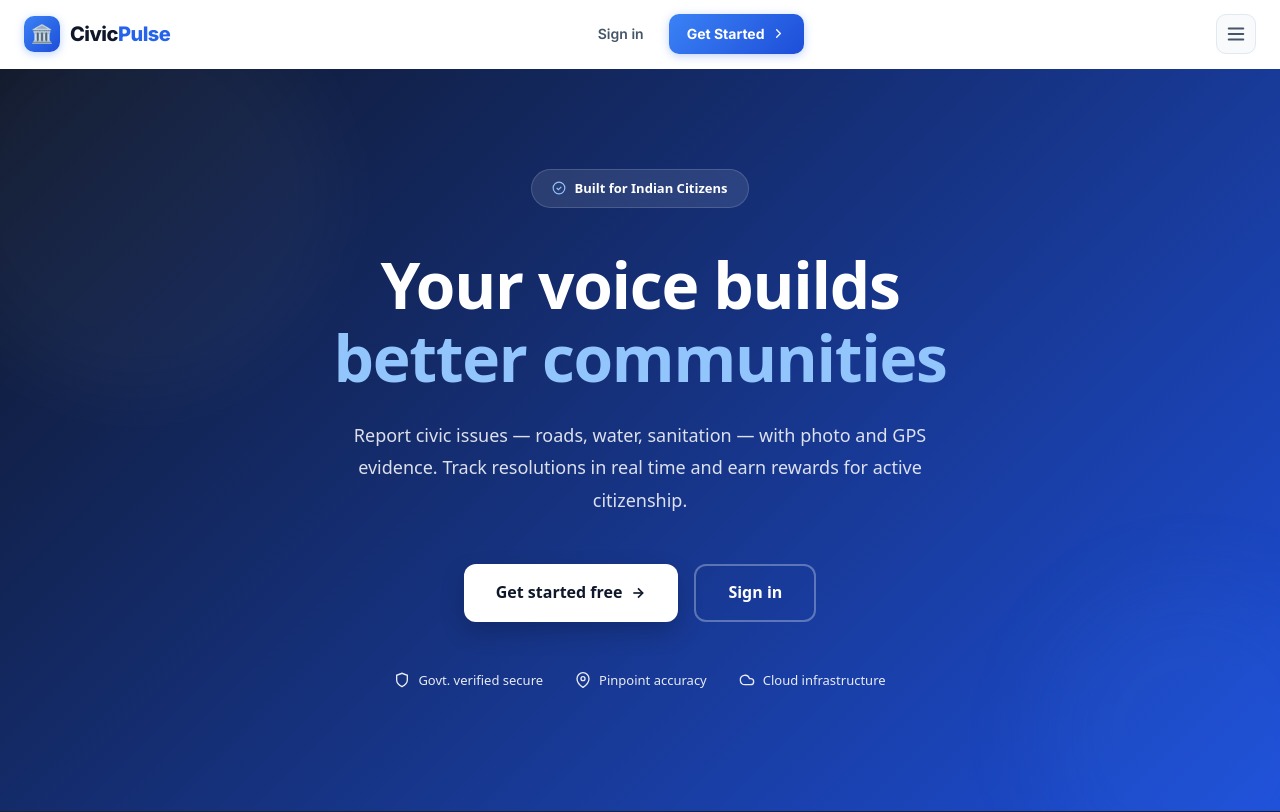
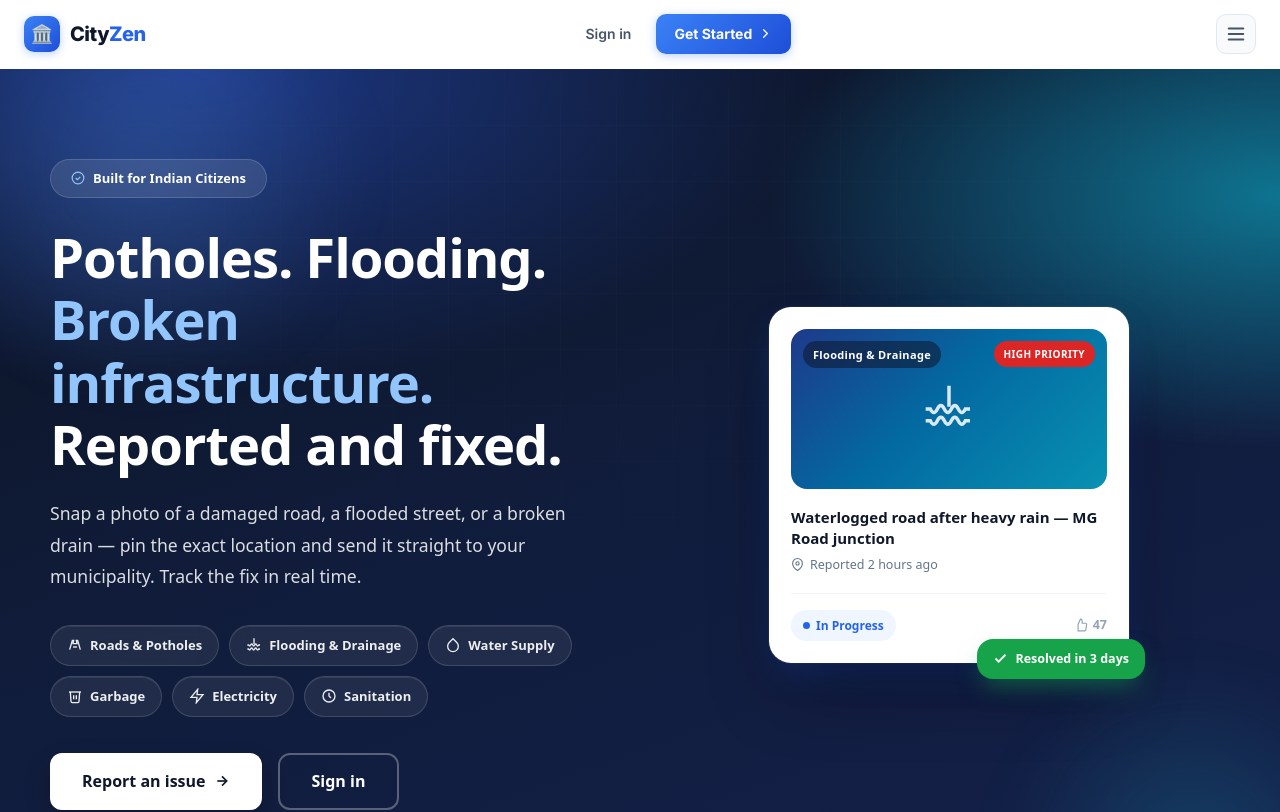
Before and after one commit to Devcodjs/SN_BOSE, a React (Vite) app in the folder frontend/: page / in a window 1280 px wide. Shown: the top 812 px of the page. Built offline with nearby package versions, Linux system fonts and the light colour scheme; no server answers.

Commit message:
Rename CivicPulse to CityZen

```diff
--- a/frontend/index.html
+++ b/frontend/index.html
@@ -4,15 +4,29 @@
     <meta charset="UTF-8" />
     <link rel="icon" type="image/svg+xml" href="/favicon.svg" />
     <meta name="viewport" content="width=device-width, initial-scale=1.0" />
-    <meta name="description" content="CivicPulse — Report civic issues, track resolutions, earn rewards. A modern GovTech platform for building better communities." />
-    <meta name="keywords" content="civic issues, complaint reporting, governance, community, roads, garbage, water, electricity" />
+    <meta
+      name="description"
+      content="CityZen — Report civic issues, track resolutions, earn rewards. A modern GovTech platform for building better communities."
+    />
+    <meta
+      name="keywords"
+      content="civic issues, complaint reporting, governance, community, roads, garbage, water, electricity"
+    />
     <meta name="theme-color" content="#6366F1" />
-    <title>CivicPulse — Citizen Issue Reporting Platform</title>
+    <title>CityZen — Citizen Issue Reporting Platform</title>
+
     <link rel="preconnect" href="https://fonts.googleapis.com" />
     <link rel="preconnect" href="https://fonts.gstatic.com" crossorigin />
-    <link href="https://fonts.googleapis.com/css2?family=Inter:wght@300;400;500;600;700;800;900&display=swap" rel="stylesheet" />
-    <link rel="stylesheet" href="https://unpkg.com/leaflet@1.9.4/dist/leaflet.css" />
+    <link
+      href="https://fonts.googleapis.com/css2?family=Inter:wght@300;400;500;600;700;800;900&display=swap"
+      rel="stylesheet"
+    />
+    <link
+      rel="stylesheet"
+      href="https://unpkg.com/leaflet@1.9.4/dist/leaflet.css"
+    />
   </head>
+
   <body>
     <div id="root"></div>
     <script type="module" src="/src/main.jsx"></script>
--- a/frontend/src/components/layout/Navbar.jsx
+++ b/frontend/src/components/layout/Navbar.jsx
@@ -427,7 +427,7 @@ export default function Navbar() {
           <Link to="/" style={styles.logoWrap}>
             <div style={styles.logoIcon}>🏛️</div>
             <span style={styles.logoText}>
-              Civic<span style={styles.logoAccent}>Pulse</span>
+              City<span style={styles.logoAccent}>Zen</span>
             </span>
           </Link>
 
--- a/frontend/src/pages/LandingPage.jsx
+++ b/frontend/src/pages/LandingPage.jsx
@@ -46,6 +46,103 @@ function FeatCard({ title, desc, icon }) {
   );
 }
 
+const categories = [
+  { label: 'Roads & Potholes', icon: <svg width="16" height="16" viewBox="0 0 24 24" fill="none" stroke="currentColor" strokeWidth="2"><path d="M4 19l4-14h2l-1 5h6l-1-5h2l4 14"/><path d="M9 15h6"/></svg> },
+  { label: 'Flooding & Drainage', icon: <svg width="16" height="16" viewBox="0 0 24 24" fill="none" stroke="currentColor" strokeWidth="2"><path d="M2 12h2c1 2 2 2 3 0s2-2 3 0 2 2 3 0 2-2 3 0 2 2 3 0h2"/><path d="M2 18h2c1 2 2 2 3 0s2-2 3 0 2 2 3 0 2-2 3 0 2 2 3 0h2"/><path d="M12 2v9"/></svg> },
+  { label: 'Water Supply', icon: <svg width="16" height="16" viewBox="0 0 24 24" fill="none" stroke="currentColor" strokeWidth="2"><path d="M12 2.69l5.66 5.66a8 8 0 1 1-11.31 0z"/></svg> },
+  { label: 'Garbage', icon: <svg width="16" height="16" viewBox="0 0 24 24" fill="none" stroke="currentColor" strokeWidth="2"><path d="M3 6h18"/><path d="M19 6l-1 14a2 2 0 0 1-2 2H8a2 2 0 0 1-2-2L5 6"/><path d="M10 11v6M14 11v6"/></svg> },
+  { label: 'Electricity', icon: <svg width="16" height="16" viewBox="0 0 24 24" fill="none" stroke="currentColor" strokeWidth="2"><polygon points="13 2 3 14 12 14 11 22 21 10 12 10 13 2"/></svg> },
+  { label: 'Sanitation', icon: <svg width="16" height="16" viewBox="0 0 24 24" fill="none" stroke="currentColor" strokeWidth="2"><circle cx="12" cy="12" r="9"/><path d="M12 7v5l3 3"/></svg> },
+];
+
+function CategoryChip({ label, icon }) {
+  return (
+    <span style={{
+      display: 'inline-flex', alignItems: 'center', gap: '7px',
+      background: 'rgba(255,255,255,0.07)', border: '1px solid rgba(255,255,255,0.14)',
+      backdropFilter: 'blur(8px)', WebkitBackdropFilter: 'blur(8px)',
+      color: 'rgba(255,255,255,0.92)', fontSize: '13px', fontWeight: 600,
+      padding: '9px 16px', borderRadius: '99px', whiteSpace: 'nowrap',
+      boxShadow: 'inset 0 1px 0 rgba(255,255,255,0.08)',
+    }}>
+      {icon}{label}
+    </span>
+  );
+}
+
+function IssuePreviewCard() {
+  return (
+    <div style={{
+      background: '#fff', borderRadius: '22px', padding: '22px',
+      boxShadow: '0 35px 70px -20px rgba(2,6,23,0.55), 0 15px 35px -10px rgba(37,99,235,0.35), 0 0 0 1px rgba(255,255,255,0.06)',
+      width: '100%', maxWidth: '360px', position: 'relative',
+    }}>
+      {/* Photo area */}
+      <div style={{
+        height: '160px', borderRadius: '16px', marginBottom: '18px',
+        background: 'linear-gradient(135deg, #1e3a8a 0%, #0369a1 45%, #0891b2 100%)',
+        position: 'relative', overflow: 'hidden',
+        display: 'flex', alignItems: 'center', justifyContent: 'center',
+      }}>
+        <svg width="56" height="56" viewBox="0 0 24 24" fill="none" stroke="rgba(255,255,255,0.85)" strokeWidth="1.5">
+          <path d="M2 12h2c1 2 2 2 3 0s2-2 3 0 2 2 3 0 2-2 3 0 2 2 3 0h2" />
+          <path d="M2 17h2c1 2 2 2 3 0s2-2 3 0 2 2 3 0 2-2 3 0 2 2 3 0h2" />
+          <path d="M12 2v9" />
+        </svg>
+        <span style={{
+          position: 'absolute', top: '12px', left: '12px',
+          background: 'rgba(15,23,42,0.55)', backdropFilter: 'blur(6px)',
+          color: '#fff', fontSize: '11px', fontWeight: 700,
+          padding: '5px 10px', borderRadius: '99px', letterSpacing: '0.03em',
+        }}>
+          Flooding & Drainage
+        </span>
+        <span style={{
+          position: 'absolute', top: '12px', right: '12px',
+          background: '#dc2626', color: '#fff', fontSize: '10px', fontWeight: 800,
+          padding: '5px 10px', borderRadius: '99px', letterSpacing: '0.04em', textTransform: 'uppercase',
+        }}>
+          High priority
+        </span>
+      </div>
+
+      <h4 style={{ fontSize: '15px', fontWeight: 800, color: '#0f172a', marginBottom: '6px', lineHeight: 1.4 }}>
+        Waterlogged road after heavy rain — MG Road junction
+      </h4>
+      <div style={{ display: 'flex', alignItems: 'center', gap: '6px', color: '#64748b', fontSize: '12.5px', marginBottom: '18px' }}>
+        <svg width="13" height="13" viewBox="0 0 24 24" fill="none" stroke="currentColor" strokeWidth="2"><path d="M21 10c0 7-9 13-9 13s-9-6-9-13a9 9 0 0 1 18 0z"/><circle cx="12" cy="10" r="3"/></svg>
+        Reported 2 hours ago
+      </div>
+
+      <div style={{ display: 'flex', alignItems: 'center', justifyContent: 'space-between', paddingTop: '16px', borderTop: '1px solid #f1f5f9' }}>
+        <span style={{
+          display: 'inline-flex', alignItems: 'center', gap: '6px',
+          background: '#eff6ff', color: '#2563eb', fontSize: '12px', fontWeight: 700,
+          padding: '6px 12px', borderRadius: '99px',
+        }}>
+          <span style={{ width: '7px', height: '7px', borderRadius: '50%', background: '#2563eb' }} />
+          In Progress
+        </span>
+        <span style={{ display: 'flex', alignItems: 'center', gap: '5px', color: '#94a3b8', fontSize: '12.5px', fontWeight: 600 }}>
+          <svg width="14" height="14" viewBox="0 0 24 24" fill="none" stroke="currentColor" strokeWidth="2"><path d="M14 9V5a3 3 0 0 0-3-3l-4 9v11h11.28a2 2 0 0 0 2-1.7l1.38-9a2 2 0 0 0-2-2.3z"/></svg>
+          47
+        </span>
+      </div>
+
+      {/* Floating notification badge */}
+      <div style={{
+        position: 'absolute', bottom: '-16px', right: '-16px',
+        background: '#16a34a', color: '#fff', borderRadius: '16px',
+        padding: '10px 16px', boxShadow: '0 12px 24px -6px rgba(22,163,74,0.5)',
+        fontSize: '12.5px', fontWeight: 700, display: 'flex', alignItems: 'center', gap: '7px',
+      }}>
+        <svg width="15" height="15" viewBox="0 0 24 24" fill="none" stroke="#fff" strokeWidth="3"><polyline points="20 6 9 17 4 12"/></svg>
+        Resolved in 3 days
+      </div>
+    </div>
+  );
+}
+
 const steps = [
   {
     num: 'Step 01', title: 'Report issue', desc: "Snap a photo, drop a pin on the map, and write a brief description. We route it automatically.",
@@ -82,28 +179,54 @@ export default function LandingPage() {
   return (
     <div style={{ width: '100%', minHeight: '100vh', display: 'flex', flexDirection: 'column', fontFamily: 'system-ui, -apple-system, sans-serif' }}>
 
-      {/* HERO (Deep Navy to Royal Blue Gradient) */}
-      <section style={{ background: 'linear-gradient(135deg, #0f172a 0%, #1d4ed8 100%)', padding: '100px 24px 120px', textAlign: 'center', position: 'relative', overflow: 'hidden' }}>
-        {/* Decorative Background Elements */}
-        <div style={{ position: 'absolute', top: '-10%', left: '-5%', width: '400px', height: '400px', background: 'rgba(255,255,255,0.03)', borderRadius: '50%', filter: 'blur(40px)', pointerEvents: 'none' }} />
-        <div style={{ position: 'absolute', bottom: '-10%', right: '-5%', width: '300px', height: '300px', background: 'rgba(59, 130, 246, 0.1)', borderRadius: '50%', filter: 'blur(40px)', pointerEvents: 'none' }} />
+      {/* HERO (Layered Mesh Gradient — Navy / Indigo / Cyan) */}
+      <section style={{
+        background: 'radial-gradient(ellipse 90% 70% at 15% 0%, #1e3a8a 0%, transparent 55%), radial-gradient(ellipse 80% 60% at 100% 15%, #0e7490 0%, transparent 50%), linear-gradient(160deg, #0b1220 0%, #101c3a 45%, #14204a 100%)',
+        padding: '90px 24px 100px', position: 'relative', overflow: 'hidden',
+      }}>
+        {/* Subtle grid texture */}
+        <div style={{
+          position: 'absolute', inset: 0, opacity: 0.35, pointerEvents: 'none',
+          backgroundImage: 'linear-gradient(rgba(255,255,255,0.045) 1px, transparent 1px), linear-gradient(90deg, rgba(255,255,255,0.045) 1px, transparent 1px)',
+          backgroundSize: '56px 56px',
+          maskImage: 'radial-gradient(ellipse 80% 60% at 50% 20%, black 20%, transparent 75%)',
+          WebkitMaskImage: 'radial-gradient(ellipse 80% 60% at 50% 20%, black 20%, transparent 75%)',
+        }} />
 
-        <div style={{ position: 'relative', zIndex: 1, maxWidth: '800px', margin: '0 auto' }}>
-          <div style={{ display: 'inline-flex', alignItems: 'center', gap: '8px', background: 'rgba(255,255,255,0.1)', border: '1px solid rgba(255,255,255,0.15)', backdropFilter: 'blur(10px)', borderRadius: '99px', padding: '8px 20px', fontSize: '13px', fontWeight: 600, color: '#fff', marginBottom: '40px' }}>
+        {/* Decorative glow orbs */}
+        <div style={{ position: 'absolute', top: '-14%', left: '-6%', width: '440px', height: '440px', background: 'radial-gradient(circle, rgba(96,165,250,0.22) 0%, transparent 70%)', borderRadius: '50%', filter: 'blur(30px)', pointerEvents: 'none' }} />
+        <div style={{ position: 'absolute', bottom: '-16%', right: '-8%', width: '380px', height: '380px', background: 'radial-gradient(circle, rgba(34,211,238,0.18) 0%, transparent 70%)', borderRadius: '50%', filter: 'blur(30px)', pointerEvents: 'none' }} />
+        <div style={{ position: 'absolute', top: '30%', right: '18%', width: '220px', height: '220px', background: 'radial-gradient(circle, rgba(129,140,248,0.16) 0%, transparent 70%)', borderRadius: '50%', filter: 'blur(30px)', pointerEvents: 'none' }} />
+
+        <div style={{
+          position: 'relative', zIndex: 1, maxWidth: '1180px', margin: '0 auto',
+          display: 'grid', gridTemplateColumns: 'repeat(auto-fit, minmax(420px, 1fr))',
+          gap: '56px', alignItems: 'center',
+        }}>
+
+          {/* ── Left: copy ── */}
+          <div>
+            <div style={{ display: 'inline-flex', alignItems: 'center', gap: '8px', background: 'rgba(255,255,255,0.1)', border: '1px solid rgba(255,255,255,0.15)', backdropFilter: 'blur(10px)', borderRadius: '99px', padding: '8px 20px', fontSize: '13px', fontWeight: 600, color: '#fff', marginBottom: '28px' }}>
               <svg width="14" height="14" viewBox="0 0 24 24" fill="none" stroke="#93c5fd" strokeWidth="2"><circle cx="12" cy="12" r="10"/><path d="M8 12l3 3 5-5"/></svg>
               Built for Indian Citizens
             </div>
 
-          <h1 style={{ fontSize: 'clamp(2.5rem, 6vw, 4rem)', fontWeight: 800, color: '#fff', lineHeight: 1.15, marginBottom: '24px', letterSpacing: '-0.02em' }}>
-            Your voice builds<br />
-            <span style={{ color: '#93c5fd' }}>better communities</span>
+            <h1 style={{ fontSize: 'clamp(2.3rem, 4.8vw, 3.4rem)', fontWeight: 800, color: '#fff', lineHeight: 1.15, marginBottom: '22px', letterSpacing: '-0.02em' }}>
+              Potholes. Flooding.<br />
+              <span style={{ color: '#93c5fd' }}>Broken infrastructure.</span><br />
+              Reported and fixed.
             </h1>
 
-          <p style={{ fontSize: 'clamp(1rem, 2vw, 1.125rem)', color: 'rgba(255,255,255,0.85)', maxWidth: '580px', margin: '0 auto 48px', lineHeight: 1.8 }}>
-            Report civic issues — roads, water, sanitation — with photo and GPS evidence. Track resolutions in real time and earn rewards for active citizenship.
+            <p style={{ fontSize: 'clamp(1rem, 1.6vw, 1.1rem)', color: 'rgba(255,255,255,0.85)', maxWidth: '520px', marginBottom: '32px', lineHeight: 1.8 }}>
+              Snap a photo of a damaged road, a flooded street, or a broken drain — pin the exact location and send it straight to your municipality. Track the fix in real time.
             </p>
 
-          <div style={{ display: 'flex', gap: '16px', justifyContent: 'center', flexWrap: 'wrap', marginBottom: '48px' }}>
+            {/* Category strip */}
+            <div style={{ display: 'flex', flexWrap: 'wrap', gap: '10px', marginBottom: '36px' }}>
+              {categories.map((c, i) => <CategoryChip key={i} {...c} />)}
+            </div>
+
+            <div style={{ display: 'flex', gap: '16px', flexWrap: 'wrap' }}>
               {isAuthenticated ? (
                 <Link to={isAdmin ? '/admin' : '/dashboard'} style={{ textDecoration: 'none' }}>
                   <button style={{ background: '#fff', color: '#0f172a', border: 'none', borderRadius: '12px', padding: '16px 32px', fontSize: '16px', fontWeight: 700, cursor: 'pointer', display: 'inline-flex', alignItems: 'center', gap: '8px', boxShadow: '0 10px 25px rgba(0,0,0,0.2)', transition: 'transform 0.2s' }} onMouseOver={e => e.currentTarget.style.transform = 'translateY(-2px)'} onMouseOut={e => e.currentTarget.style.transform = 'translateY(0)'}>
@@ -115,7 +238,7 @@ export default function LandingPage() {
                 <>
                   <Link to="/register" style={{ textDecoration: 'none' }}>
                     <button style={{ background: '#fff', color: '#0f172a', border: 'none', borderRadius: '12px', padding: '16px 32px', fontSize: '16px', fontWeight: 700, cursor: 'pointer', display: 'inline-flex', alignItems: 'center', gap: '8px', boxShadow: '0 10px 25px rgba(0,0,0,0.2)', transition: 'transform 0.2s' }} onMouseOver={e => e.currentTarget.style.transform = 'translateY(-2px)'} onMouseOut={e => e.currentTarget.style.transform = 'translateY(0)'}>
-                    Get started free
+                      Report an issue
                       <svg width="16" height="16" viewBox="0 0 24 24" fill="none" stroke="currentColor" strokeWidth="2.5"><line x1="5" y1="12" x2="19" y2="12"/><polyline points="12 5 19 12 12 19"/></svg>
                     </button>
                   </Link>
@@ -127,18 +250,11 @@ export default function LandingPage() {
                 </>
               )}
             </div>
+          </div>
 
-          {/* Micro-trust indicators */}
-          <div style={{ display: 'flex', gap: '32px', justifyContent: 'center', flexWrap: 'wrap' }}>
-            {[
-              { label: 'Govt. verified secure', icon: <svg width="16" height="16" viewBox="0 0 24 24" fill="none" stroke="rgba(255,255,255,0.9)" strokeWidth="2"><path d="M12 22s8-4 8-10V5l-8-3-8 3v7c0 6 8 10 8 10z"/></svg> },
-              { label: 'Pinpoint accuracy', icon: <svg width="16" height="16" viewBox="0 0 24 24" fill="none" stroke="rgba(255,255,255,0.9)" strokeWidth="2"><path d="M21 10c0 7-9 13-9 13s-9-6-9-13a9 9 0 0 1 18 0z"/><circle cx="12" cy="10" r="3"/></svg> },
-              { label: 'Cloud infrastructure', icon: <svg width="16" height="16" viewBox="0 0 24 24" fill="none" stroke="rgba(255,255,255,0.9)" strokeWidth="2"><path d="M17.5 19H9a7 7 0 1 1 6.71-9h1.79a4.5 4.5 0 1 1 0 9Z"/></svg> }
-            ].map((t, i) => (
-              <span key={i} style={{ display: 'inline-flex', alignItems: 'center', gap: '8px', fontSize: '13px', fontWeight: 500, color: 'rgba(255,255,255,0.9)' }}>
-                {t.icon}{t.label}
-              </span>
-            ))}
+          {/* ── Right: live issue preview mockup ── */}
+          <div style={{ display: 'flex', justifyContent: 'center' }}>
+            <IssuePreviewCard />
           </div>
         </div>
       </section>
--- a/frontend/src/pages/auth/LoginPage.jsx
+++ b/frontend/src/pages/auth/LoginPage.jsx
@@ -258,7 +258,7 @@ export default function LoginPage() {
           <div style={{ position: 'relative', zIndex: 1 }}>
             {/* Brand */}
             <div style={s.brandIcon}><IconBuilding /></div>
-            <h1 style={s.brandH1}>CivicPulse</h1>
+            <h1 style={s.brandH1}>CityZen</h1>
             <p style={s.brandP}>
               Report civic issues, track resolutions, and earn rewards for making your city better.
             </p>
--- a/frontend/src/pages/auth/RegisterPage.jsx
+++ b/frontend/src/pages/auth/RegisterPage.jsx
@@ -232,7 +232,7 @@ export default function RegisterPage() {
 
           <div style={{ position: 'relative', zIndex: 1 }}>
             <div style={s.brandIcon}><IconBuilding /></div>
-            <h1 style={s.brandH1}>Join CivicPulse</h1>
+            <h1 style={s.brandH1}>Join CityZen</h1>
             <p style={s.brandP}>
               Create your account and start making a difference in your local community today.
             </p>
```
Also changed, not shown: 2 other files (tests, documents, lock files or other folders). Lines whose indentation alone changed are shown as unchanged.
